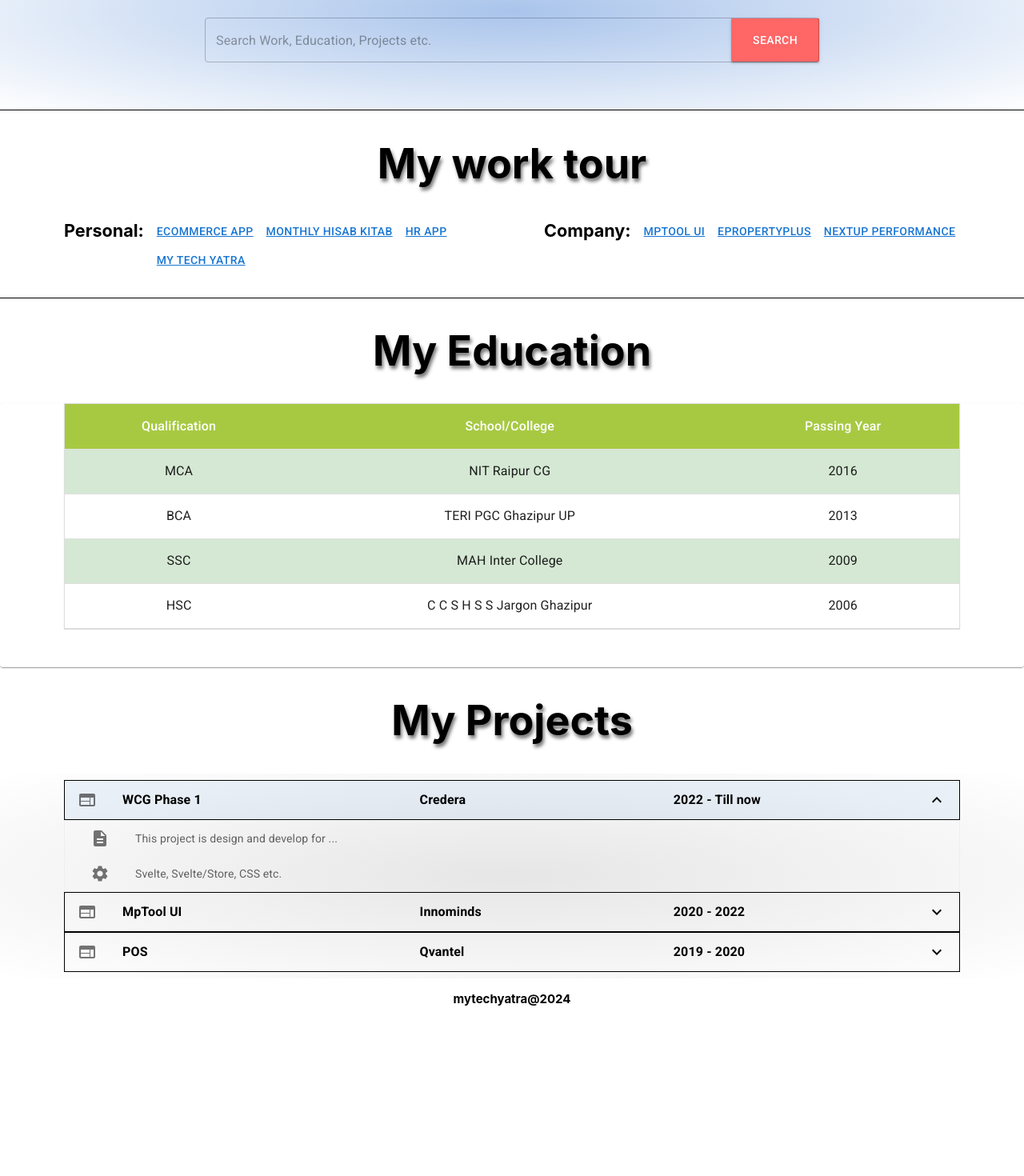
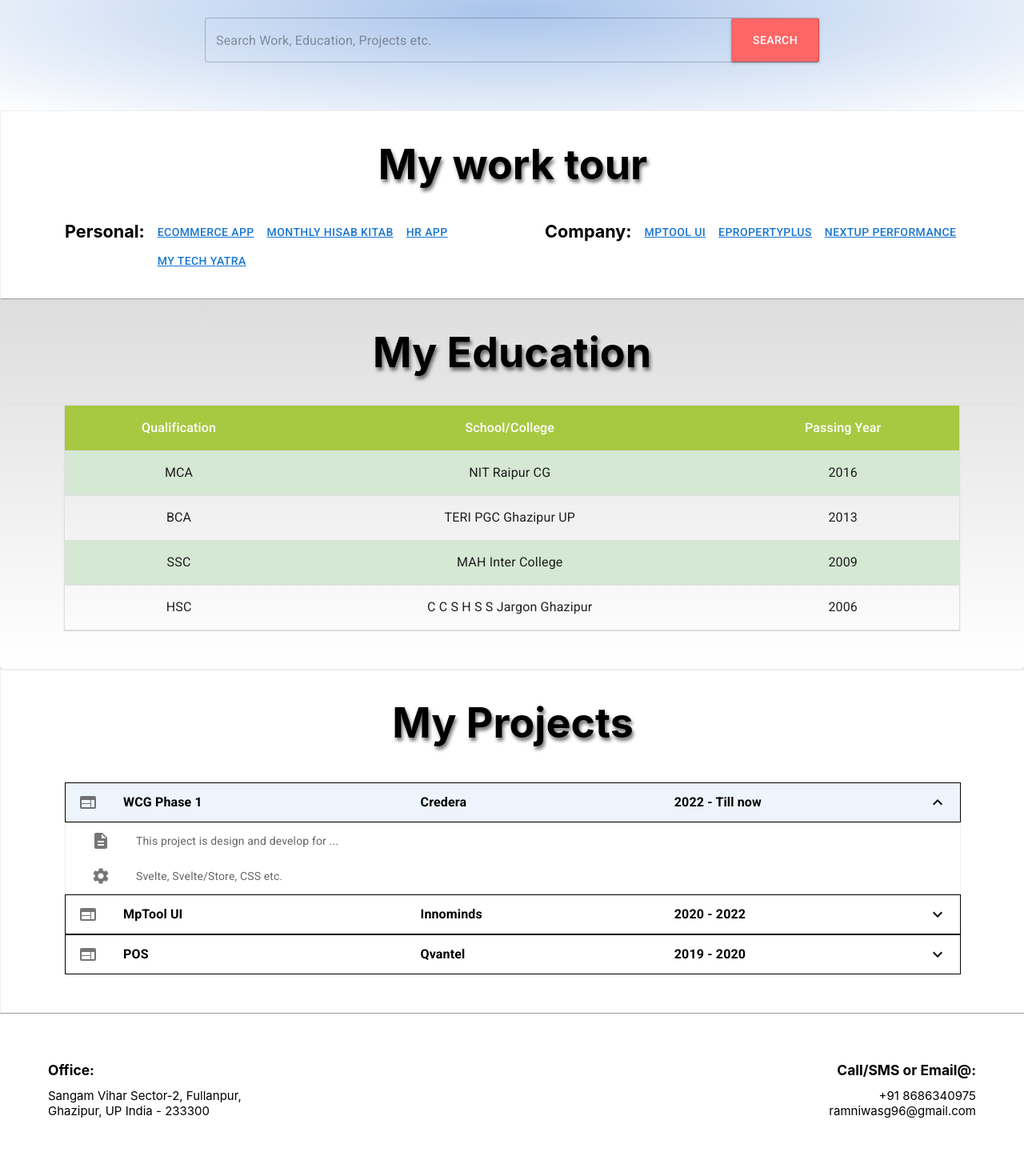
Before and after one commit to RamniwasG/my-tech-yatra, a React (Create React App) app: page / in a window 1280 px wide. Shown: the part 180-1650 px from the top of the page at 80% size. Before the commit the page ends 1454 px from the top, so only its background shows below. Built offline with nearby package versions, Linux system fonts and the light colour scheme.

Commit message:
static web apge completed

```diff
--- a/src/App.js
+++ b/src/App.js
@@ -13,9 +13,7 @@ function App() {
   return ( <>
     <ToastContainer />
     <div className="App">
-      <header className="App-header">
-        <ResponsiveAppBar />
-      </header>
+      <ResponsiveAppBar />
       <main>
         <MainContent />
       </main>
--- a/src/components/AppBar.jsx
+++ b/src/components/AppBar.jsx
@@ -13,7 +13,7 @@ import Tooltip from '@mui/material/Tooltip';
 import MenuItem from '@mui/material/MenuItem';
 
 const pages = ['Home', 'Work', 'Education', 'Projects', 'About Me'];
-const settings = ['Profile', 'Account', 'Dashboard', 'Logout'];
+const settings = ['Profile', 'Logout'];
 
 function ResponsiveAppBar() {
   const [anchorElNav, setAnchorElNav] = React.useState(null);
@@ -35,8 +35,8 @@ function ResponsiveAppBar() {
   };
 
   return (
-    <AppBar position="static" color='transparent' sx={{borderBottom: '1px outset'}}>
-      <Container maxWidth="xl">
+    <AppBar position="sticky" sx={{borderBottom: '1px outset', backgroundColor: 'Snow'}}>
+      <Container maxWidth="xl" sx={{color: 'white'}}>
         <Toolbar disableGutters sx={{ color: 'rgb(0, 133, 252)'}}>
           {/* <AdbIcon sx={{ display: { xs: 'none', md: 'flex' }, mr: 1 }} />
           <Typography
--- a/src/components/MainContent.jsx
+++ b/src/components/MainContent.jsx
@@ -3,6 +3,7 @@ import SearchBar from './contents/SearchBar';
 import MyWorkTour from './contents/MyWorkTour';
 import MyEducation from './contents/MyEducation';
 import MyProjects from './contents/MyProjects';
+import MyContact from './contents/MyContact';
 
 const MainContent = () => {
 
@@ -11,6 +12,7 @@ const MainContent = () => {
         <MyWorkTour />
         <MyEducation />
         <MyProjects />
+        <MyContact />
     </Box>
 }
 
--- /dev/null
+++ b/src/components/contents/MyContact.jsx
@@ -0,0 +1,24 @@
+import Box from '@mui/material/Box';
+
+const MyContact = () => {
+
+    return <Box className="container" flexDirection="row" sx={{ width: 'auto', p: 7.5}}>
+        <Box className="container">
+            <Box component="h6" mt={0} mb={1.5}>Office:</Box>
+            <Box component="span" className='text-sm'>
+                Sangam Vihar Sector-2, Fullanpur, <br /> Ghazipur, UP India - 233300
+            </Box>
+        </Box>
+        <Box className="container" alignItems="flex-end">
+            <Box component="h6" mt={0} mb={1.5}>Call/SMS or Email@:</Box>
+            <Box component="span" className='text-sm'>
+               +91 8686340975
+            </Box>
+            <Box component="span" className='text-sm'>
+               ramniwasg96@gmail.com
+            </Box>
+        </Box>
+    </Box>
+}
+
+export default MyContact;
--- a/src/components/contents/MyEducation.jsx
+++ b/src/components/contents/MyEducation.jsx
@@ -3,7 +3,7 @@ import CustomTable from '../sharedComps/CustomTable';
 
 const MyEducation = () => {
 
-    return <Box className="container">
+    return <Box className="container" sx={{background: 'linear-gradient(to bottom, #ddd, white)'}}>
         <h1 className='text-shadow'>My Education</h1>
         <CustomTable />
     </Box>
--- a/src/components/contents/MyProjects.jsx
+++ b/src/components/contents/MyProjects.jsx
@@ -3,7 +3,7 @@ import NestedList from '../sharedComps/NestedList';
 
 const MyProjects = () => {
 
-    return <Box className="container">
+    return <Box className="container" sx={{ border: '1px outset'}}>
         <h1 className='text-shadow'>My Projects</h1>
         <NestedList />
     </Box>
--- a/src/components/contents/MyWorkTour.jsx
+++ b/src/components/contents/MyWorkTour.jsx
@@ -12,7 +12,7 @@ const MyWorkTour = () => {
         }
     }
 
-    return <Box className="container" sx={{outline: '1px solid'}}>
+    return <Box className="container" sx={{border: '1px outset'}}>
         <h1 className='text-shadow'>My work tour</h1>
         <Box className="container"
             alignItems="flex-start"
--- a/src/components/sharedComps/CustomTable.jsx
+++ b/src/components/sharedComps/CustomTable.jsx
@@ -47,7 +47,7 @@ rows = rows.sort((a, b) => a.passing_year > b.passing_year ? -1
 export default function CustomTable() {
   return (
     <TableContainer component={Paper} className='width-auto'
-      sx={{pl: { xs: '0rem', sm: '3rem', md: '5rem'}, pr: { xs: '0rem', sm: '3rem', md: '5rem'}}}
+      sx={{backgroundColor:'inherit', pl: { xs: '0rem', sm: '3rem', md: '5rem'}, pr: { xs: '0rem', sm: '3rem', md: '5rem'}}}
     >
       <Table className='custom-table' aria-label="customized table">
         <TableHead>
--- a/src/components/sharedComps/NestedList.jsx
+++ b/src/components/sharedComps/NestedList.jsx
@@ -40,10 +40,10 @@ export default function NestedList() {
   return (
     <List
         sx={{
-            width: 'auto', bgcolor: 'background.paper', fontSize: '16px',
+            width: 'auto', fontSize: '16px',
             pl: { xs: '0rem', sm: '3rem', md: '5rem'},
             pr: { xs: '0rem', sm: '3rem', md: '5rem'},
-            background:'radial-gradient(#E6E6E6, white)'
+            mb: 5
         }}
         component="nav"
         aria-labelledby="nested-list-subheader"
@@ -58,7 +58,7 @@ export default function NestedList() {
                     <ListItemIcon>
                         {project.type === 'web' ? <WebIcon /> : <PhoneAndroidIcon />}
                     </ListItemIcon>
-                    <ListItemText primary={project.title} primaryTypographyProps={{fontWeight: 'bold'}} sx={{width: '25%'}} />
+                    <ListItemText primary={project.title} primaryTypographyProps={{fontWeight: 'bold'}} sx={{width: '25%'}}>Project</ListItemText>
                     <ListItemText primary={project.company} primaryTypographyProps={{fontWeight: 'bold'}} sx={{width: '20%'}} />
                     <ListItemText primary={project.tenure} primaryTypographyProps={{fontWeight: 'bold'}} sx={{width: '20%'}} />
                     {project.isOpen ? <ExpandLess /> : <ExpandMore />}
```
